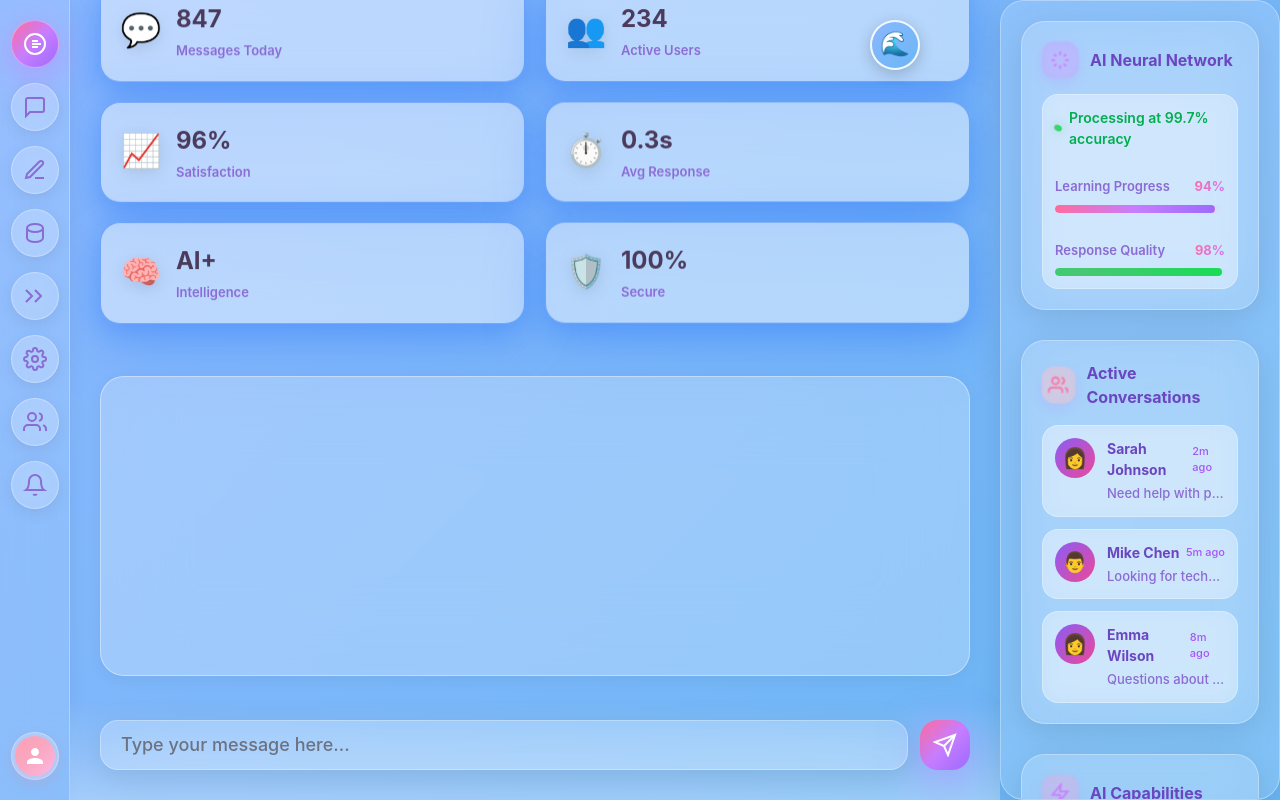
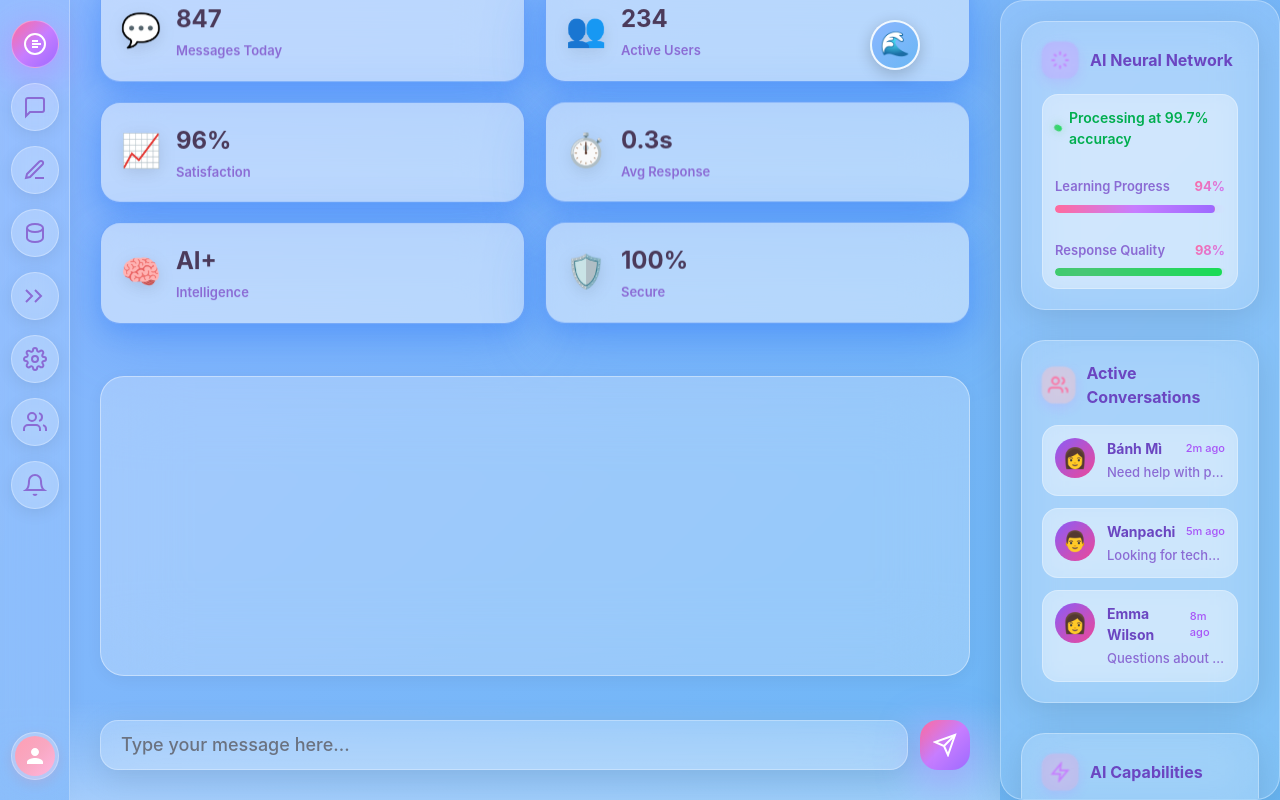
Before and after one commit to TuongHuy0603/chatbot, a React (Vite) app: page / in a window 1280 px wide. Built offline with nearby package versions, Linux system fonts and the light colour scheme.

Commit message:
Update conversation names in RightSidebar component for localization

```diff
--- a/src/components/RightSidebar.jsx
+++ b/src/components/RightSidebar.jsx
@@ -4,13 +4,13 @@ import "./RightSidebar.css";
 function RightSidebar({ onToggleChat }) {
   const conversations = [
     {
-      name: "Sarah Johnson",
+      name: "Bánh Mì",
       message: "Need help with product recomme",
       time: "2m ago",
       avatar: "👩",
     },
     {
-      name: "Mike Chen",
+      name: "Wanpachi",
       message: "Looking for technical support...",
       time: "5m ago",
       avatar: "👨",
```
